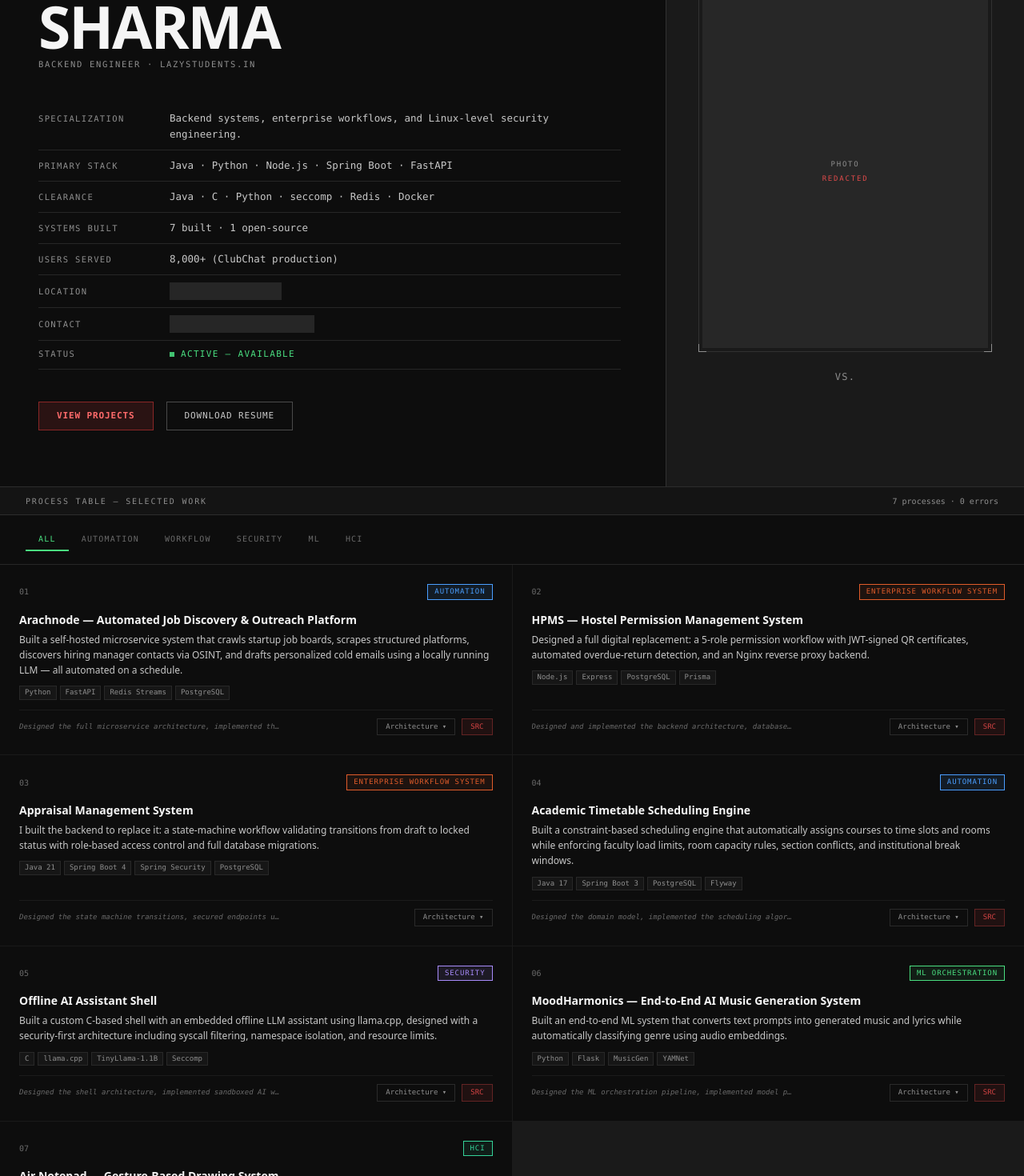
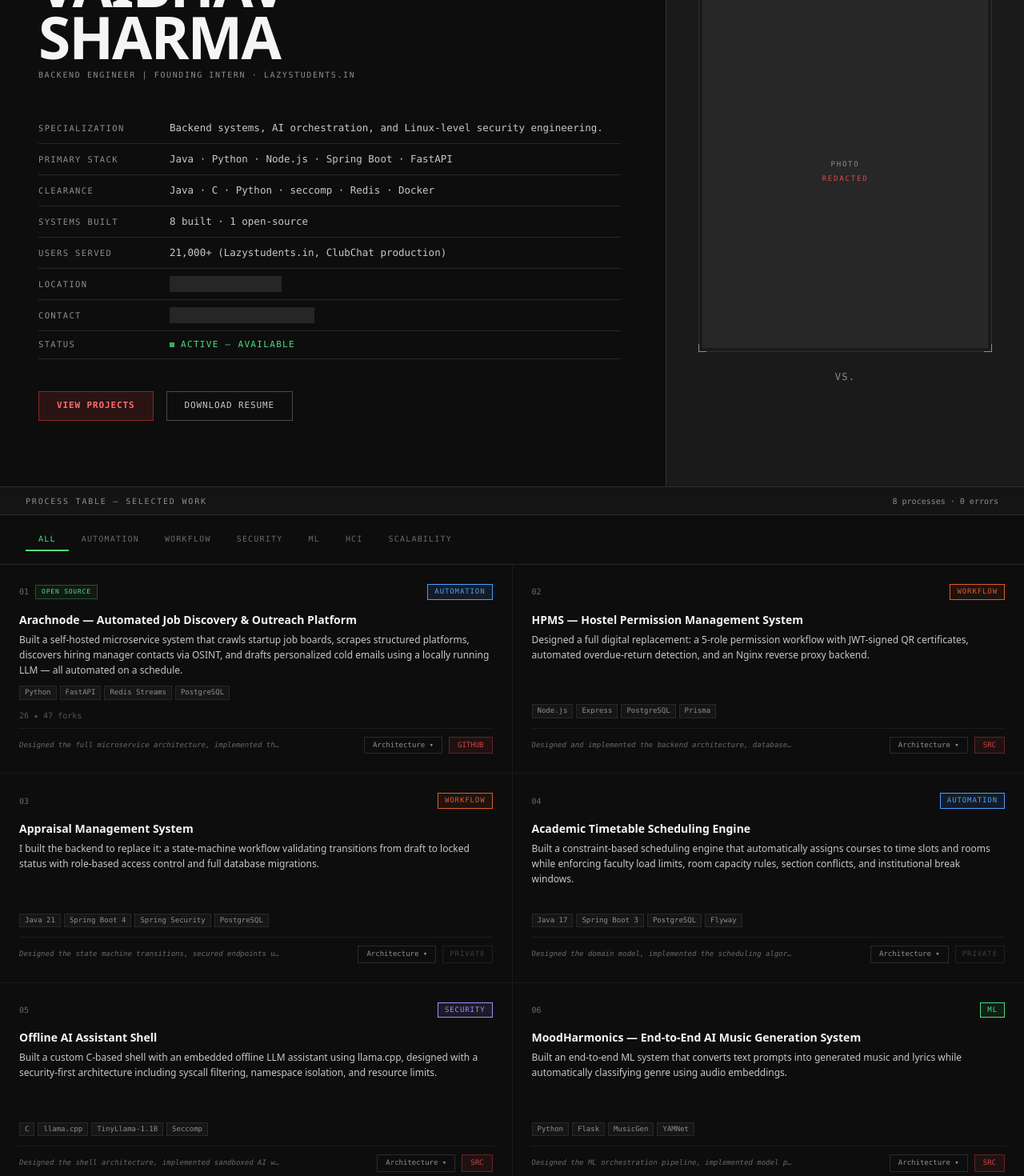
Before and after one commit to sharmavaibhav31/sharmavaibhav31.github.io, a React (Vite) app: page / in a window 1280 px wide. Shown: the part 240-1710 px from the top of the page at 80% size. Built offline with nearby package versions, Linux system fonts and the light colour scheme.

Commit message:
update: Projects section data update

```diff
--- a/src/components/sections/HeroSection.tsx
+++ b/src/components/sections/HeroSection.tsx
@@ -36,8 +36,8 @@ export const HeroSection: React.FC = () => {
                         <h1 className="font-sans text-[36px] sm:text-[56px] lg:text-[73px] font-black leading-[0.92] sm:leading-[0.88] tracking-[-1px] sm:tracking-[-2px] uppercase mb-[6px] sm:mb-2 break-keep whitespace-normal" style={{ color: 'var(--text-primary)' }}>
                             {resumeData.name.split(' ').map((n, i, arr) => <React.Fragment key={i}>{n}{i !== arr.length - 1 && <br />}</React.Fragment>)}
                         </h1>
-                        <h2 role="doc-subtitle" className="font-mono text-[10.5px] tracking-[0.16em] mb-[1.5rem] sm:mb-[2.5rem] uppercase whitespace-nowrap" style={{ color: 'var(--text-muted)' }}>
-                            BACKEND ENGINEER · LAZYSTUDENTS.IN
+                        <h2 role="doc-subtitle" className="font-mono text-[10px] tracking-[0.16em] mb-[1.5rem] sm:mb-[2.5rem] uppercase whitespace-nowrap" style={{ color: 'var(--text-muted)' }}>
+                            BACKEND ENGINEER | FOUNDING INTERN · LAZYSTUDENTS.IN
                         </h2>
                     </div>
 
@@ -93,11 +93,11 @@ export const HeroSection: React.FC = () => {
                     {/* Middle section — FIELD ROWS */}
                     <div className="flex flex-col">
                         {[
-                            { key: 'SPECIALIZATION', val: 'Backend systems, enterprise workflows, and Linux-level security engineering.' },
-                            { key: 'PRIMARY STACK',  val: 'Java · Python · Node.js · Spring Boot · FastAPI' },
-                            { key: 'CLEARANCE',      val: 'Java · C · Python · seccomp · Redis · Docker' },
-                            { key: 'SYSTEMS BUILT',  val: '7 built · 1 open-source' },
-                            { key: 'USERS SERVED',   val: '8,000+ (ClubChat production)' },
+                            { key: 'SPECIALIZATION', val: 'Backend systems, AI orchestration, and Linux-level security engineering.' },
+                            { key: 'PRIMARY STACK', val: 'Java · Python · Node.js · Spring Boot · FastAPI' },
+                            { key: 'CLEARANCE', val: 'Java · C · Python · seccomp · Redis · Docker' },
+                            { key: 'SYSTEMS BUILT', val: '8 built · 1 open-source' },
+                            { key: 'USERS SERVED', val: '21,000+ (Lazystudents.in, ClubChat production)' },
                         ].map(row => (
                             <div key={row.key} className="flex flex-row items-baseline py-[8px] sm:py-[9px] border-b-[0.5px] gap-[1.5rem]"
                                 style={{ borderColor: 'var(--border-default)' }}>
@@ -115,7 +115,7 @@ export const HeroSection: React.FC = () => {
                                 style={{ color: 'var(--text-muted)' }}>LOCATION</span>
                             <div className="flex flex-col">
                                 <span
-                                    className="font-mono text-[11px] sm:text-[11.5px] lg:text-[12.5px] font-normal leading-[1.6] select-none cursor-pointer px-[4px] py-[1px] min-w-[140px] inline-block transition-all duration-200 hover:!bg-transparent hover:!text-[#c8c8c8]"
+                                    className="font-mono text-[11px] sm:text-[11.5px] lg:text-[12.5px] font-normal leading-[1.6] select-none cursor-pointer px-[4px] py-0 min-w-[140px] inline-block transition-all duration-250 hover:!bg-transparent hover:!text-[#c8c8c8]"
                                     style={{
                                         background: isLocationRevealed ? 'transparent' : 'rgba(255, 255, 255, 0.10)',
                                         color: isLocationRevealed ? '#c8c8c8' : 'transparent'
@@ -133,7 +133,7 @@ export const HeroSection: React.FC = () => {
                                 style={{ color: 'var(--text-muted)' }}>CONTACT</span>
                             <div className="flex flex-col">
                                 <span
-                                    className="font-mono text-[11px] sm:text-[11.5px] lg:text-[12.5px] font-normal leading-[1.6] select-none cursor-pointer px-[4px] py-[1px] min-w-[140px] inline-block transition-all duration-200 hover:!bg-transparent hover:!text-[#c8c8c8]"
+                                    className="font-mono text-[11px] sm:text-[11.5px] lg:text-[12.5px] font-normal leading-[1.6] select-none cursor-pointer px-[4px] py-0 min-w-[140px] inline-block transition-all duration-250 hover:!bg-transparent hover:!text-[#c8c8c8]"
                                     style={{
                                         background: isContactRevealed ? 'transparent' : 'rgba(255, 255, 255, 0.10)',
                                         color: isContactRevealed ? '#c8c8c8' : 'transparent'
--- a/src/components/sections/ProjectsSection.tsx
+++ b/src/components/sections/ProjectsSection.tsx
@@ -5,6 +5,19 @@ import React, { useState, useRef, useEffect } from 'react';
 import projectsData from '../../data/projects.json';
 
 type Project = typeof projectsData[0];
+
+function getBadgeLabel(category: string): string {
+    const map: Record<string, string> = {
+        'Enterprise Workflow System': 'WORKFLOW',
+        'IoT Systems': 'IOT',
+        'ML Orchestration': 'ML',
+        'Automation': 'AUTOMATION',
+        'Security': 'SECURITY',
+        'Scalability': 'SCALABILITY',
+        'HCI': 'HCI',
+    };
+    return map[category] ?? category.toUpperCase();
+}
 
 const ProjectCard: React.FC<{ project: Project; index: number }> = ({ project, index }) => {
     const [isOpen, setIsOpen] = useState(false);
@@ -41,15 +54,30 @@ const ProjectCard: React.FC<{ project: Project; index: number }> = ({ project, i
     };
 
     const badgeStyle = getBadgeStyle(project.category);
+    const isPrivateProject = project.isPrivate === true || project.github === null;
 
     return (
         <article
-            className="flex flex-col p-[16px] sm:p-[14px] lg:p-6 border-b-[0.5px] border-[rgba(255,255,255,0.06)] sm:border-b-0"
+            className="flex flex-col h-full p-[16px] sm:p-[14px] lg:p-6 border-b-[0.5px] border-[rgba(255,255,255,0.06)] sm:border-b-0"
             style={{ background: '#0d0d0d' }}
         >
             {/* Top row */}
             <div className="flex justify-between items-center mb-4">
-                <span className="font-mono text-[10px] text-[#6a6a6a]">{formattedIndex}</span>
+                <div className="flex items-center gap-2">
+                    <span className="font-mono text-[10px] text-[#6a6a6a]">{formattedIndex}</span>
+                    {project.id === 'arachnode' && (
+                        <span
+                            className="font-mono text-[8px] tracking-[0.1em] px-[7px] py-[2px]"
+                            style={{
+                                color: '#4ade80',
+                                border: '0.5px solid rgba(74,222,128,0.3)',
+                                background: 'rgba(74,222,128,0.06)'
+                            }}
+                        >
+                            OPEN SOURCE
+                        </span>
+                    )}
+                </div>
                 {project.category && (
                     <span
                         className="font-mono text-[9px] tracking-[0.1em] px-[8px] py-[2px]"
@@ -59,7 +87,7 @@ const ProjectCard: React.FC<{ project: Project; index: number }> = ({ project, i
                             border: `0.5px solid ${badgeStyle.borderColor}`
                         }}
                     >
-                        {project.category.toUpperCase()}
+                        {getBadgeLabel(project.category)}
                     </span>
                 )}
             </div>
@@ -71,7 +99,7 @@ const ProjectCard: React.FC<{ project: Project; index: number }> = ({ project, i
 
             {/* Description */}
             <div
-                className="project-desc-clamp font-sans text-[12px] text-[#c8c8c8] leading-[1.6] mb-[10px]"
+                className="project-desc-clamp font-sans text-[12px] text-[#c8c8c8] leading-[1.6] mb-[10px] flex-1"
             >
                 {project.solution}
             </div>
@@ -92,6 +120,16 @@ const ProjectCard: React.FC<{ project: Project; index: number }> = ({ project, i
                     </span>
                 ))}
             </div>
+
+            {/* Arachnode metrics row */}
+            {project.id === 'arachnode' && (
+                <div
+                    className="font-mono text-[10px] mb-[8px]"
+                    style={{ color: 'rgba(255,255,255,0.3)' }}
+                >
+                    26 ★  47 forks
+                </div>
+            )}
 
             {/* Architecture Drawer */}
             <div
@@ -138,7 +176,7 @@ const ProjectCard: React.FC<{ project: Project; index: number }> = ({ project, i
                     {project.role}
                 </div>
 
-                <div className="flex gap-2 w-full sm:w-auto">
+                <div className="flex gap-2 w-full sm:w-auto items-center">
                     <button
                         onClick={() => setIsOpen(!isOpen)}
                         className="flex-1 sm:flex-none flex items-center justify-center font-mono text-[10px] sm:text-[9px] px-[10px] h-[36px] sm:h-auto sm:py-[3px] bg-transparent transition-colors hover:bg-[rgba(255,255,255,0.05)] cursor-pointer"
@@ -146,7 +184,17 @@ const ProjectCard: React.FC<{ project: Project; index: number }> = ({ project, i
                     >
                         Architecture {isOpen ? '▴' : '▾'}
                     </button>
-                    {project.github && (
+                    {isPrivateProject ? (
+                        <span
+                            className="font-mono text-[9px] tracking-[0.1em] px-[8px] py-[3px] shrink-0 flex items-center justify-center select-none"
+                            style={{
+                                color: 'rgba(255,255,255,0.2)',
+                                border: '0.5px solid rgba(255,255,255,0.08)'
+                            }}
+                        >
+                            PRIVATE
+                        </span>
+                    ) : (
                         <button
                             className="shrink-0 flex items-center justify-center font-mono text-[10px] sm:text-[9px] px-[20px] sm:px-[10px] h-[36px] sm:h-auto sm:py-[3px] transition-colors hover:bg-[rgba(255,65,65,0.15)] cursor-pointer"
                             style={{
@@ -154,9 +202,9 @@ const ProjectCard: React.FC<{ project: Project; index: number }> = ({ project, i
                                 background: 'rgba(255,65,65,0.08)',
                                 border: '0.5px solid rgba(255,80,80,0.3)'
                             }}
-                            onClick={() => window.open(project.github, '_blank')}
+                            onClick={() => window.open(project.github!, '_blank')}
                         >
-                            SRC
+                            {project.id === 'arachnode' ? 'GITHUB' : 'SRC'}
                         </button>
                     )}
                 </div>
@@ -172,16 +220,13 @@ export const ProjectsSection: React.FC = () => {
         projectsData.map(p => p.category).filter(Boolean)
     )) as string[];
 
-    const getDisplayLabel = (cat: string) => {
-        if (cat === 'Enterprise Workflow System') return 'WORKFLOW';
-        if (cat === 'ML Orchestration') return 'ML';
-        if (cat === 'IoT Systems') return 'IOT';
-        return cat.toUpperCase();
-    };
-
     const filters = ['ALL', ...categories];
 
-    const filteredProjects = projectsData.filter(p =>
+    const sortedProjects = [...projectsData].sort((a, b) =>
+        ((a as any).display_order ?? 0) - ((b as any).display_order ?? 0)
+    );
+
+    const filteredProjects = sortedProjects.filter(p =>
         activeFilter === 'ALL' || p.category === activeFilter
     );
 
@@ -193,11 +238,6 @@ export const ProjectsSection: React.FC = () => {
                     -webkit-box-orient: vertical;
                     overflow: hidden;
                     -webkit-line-clamp: 4;
-                }
-                @media (min-width: 640px) {
-                    .project-desc-clamp {
-                        -webkit-line-clamp: 3;
-                    }
                 }
                 .filter-scrollbar-hide::-webkit-scrollbar {
                     display: none;
@@ -224,7 +264,7 @@ export const ProjectsSection: React.FC = () => {
                 }}>
                 {filters.map(filter => {
                     const isActive = activeFilter === filter;
-                    const displayLabel = filter === 'ALL' ? 'ALL' : getDisplayLabel(filter);
+                    const displayLabel = filter === 'ALL' ? 'ALL' : getBadgeLabel(filter);
                     return (
                         <button
                             key={filter}
@@ -243,11 +283,14 @@ export const ProjectsSection: React.FC = () => {
 
             {/* PROJECT GRID */}
             <div
-                className="w-full grid grid-cols-1 sm:grid-cols-2 sm:gap-[1px] bg-transparent sm:bg-[#1a1a1a]"
+                className="w-full grid grid-cols-1 sm:grid-cols-2 sm:gap-[1px] bg-transparent sm:bg-[#1a1a1a] [grid-auto-rows:1fr]"
             >
                 {filteredProjects.map((project, index) => (
                     <ProjectCard key={project.id} project={project as Project} index={index} />
                 ))}
+                {filteredProjects.length % 2 !== 0 && (
+                    <div aria-hidden="true" style={{ background: 'transparent' }} />
+                )}
             </div>
         </section>
     );
--- a/src/data/projects.json
+++ b/src/data/projects.json
@@ -7,6 +7,10 @@
         "status": "open-source",
         "category": "Automation",
         "github": "https://github.com/sharmavaibhav31/arachnode",
+        "isPrivate": false,
+        "liveUrl": null,
+        "metrics": { "stars": 26, "forks": 47 },
+        "display_order": 0,
         "stack": ["Python", "FastAPI", "Redis Streams", "PostgreSQL", "Docker", "Scrapy", "Playwright", "pytest", "testcontainers"],
         "stats": { "stars": 26, "forks": 47, "commits": 143, "issues": 32, "prs": "25+" },
         "story": "Built because I genuinely needed it — manually tracking job postings and cold-emailing recruiters was unscalable as placement season approached.",
@@ -29,7 +33,10 @@
         "year": "2024–2025",
         "status": "institution-project",
         "category": "Enterprise Workflow System",
-        "github": "https://github.com/sharmavaibhav31/biometricValidationSystem",
+        "github": "https://github.com/sharmavaibhav31/Hostel-outing-manager",
+        "isPrivate": false,
+        "liveUrl": null,
+        "display_order": 1,
         "stack": ["Node.js", "Express", "PostgreSQL", "Prisma", "React", "JWT", "Docker", "Nginx", "node-cron", "QR Codes"],
         "story": "Hostel students had to hand-write permission letters on A4 sheets — wardens often unavailable, no audit trail. I designed the full digital replacement.",
         "bullets": [
@@ -46,13 +53,16 @@
         "role": "Designed and implemented the backend architecture, database schema, authentication system, workflow APIs, and role-based authorization logic."
     },
     {
-        "id": "appraisal",
+        "id": "appraisal-management",
         "title": "Appraisal Management System",
         "subtitle": "Faculty Workflow Backend",
         "year": "2026",
         "status": "institution-project",
         "category": "Enterprise Workflow System",
         "github": null,
+        "isPrivate": true,
+        "liveUrl": null,
+        "display_order": 2,
         "stack": ["Java 21", "Spring Boot 4", "Spring Security", "PostgreSQL", "Flyway", "JWT", "Docker", "OpenAPI"],
         "story": "The college's faculty appraisal process was entirely paper-based — no audit trail, no consistency. I built the backend to replace it.",
         "bullets": [
@@ -73,7 +83,10 @@
         "year": "2026",
         "status": "personal",
         "category": "Automation",
-        "github": "https://github.com/sharmavaibhav31/timetable_management",
+        "github": null,
+        "isPrivate": true,
+        "liveUrl": null,
+        "display_order": 3,
         "stack": ["Java 17", "Spring Boot 3", "PostgreSQL", "Flyway", "H2 Testing", "Apache POI", "Docker"],
         "story": "Departments spend days generating timetables manually each semester. The constraint-satisfaction problem hooked me.",
         "bullets": [
@@ -94,7 +107,10 @@
         "year": "2025",
         "status": "personal",
         "category": "Security",
-        "github": "https://github.com/sharmavaibhav31/mini-shell-C-programming",
+        "github": "https://github.com/sharmavaibhav31/offline-shell-assistant",
+        "isPrivate": false,
+        "liveUrl": null,
+        "display_order": 4,
         "stack": ["C", "llama.cpp", "TinyLlama-1.1B", "Seccomp", "Linux Namespaces", "rlimits", "CMake"],
         "story": "I wanted AI assistance in my terminal, locally, with no internet. Making it safe on a live system turned it into a real security engineering problem.",
         "bullets": [
@@ -116,6 +132,9 @@
         "status": "personal",
         "category": "ML Orchestration",
         "github": "https://github.com/sharmavaibhav31/MoodHarmonics",
+        "isPrivate": false,
+        "liveUrl": null,
+        "display_order": 5,
         "demo": "https://mood-harmonics.vercel.app/",
         "stack": ["Python", "Flask", "MusicGen", "YAMNet", "GPT (fine-tuned)", "PyTorch", "TensorFlow", "MongoDB", "React"],
         "story": "Not another AI music app — the goal was to answer: can multiple ML models with different runtimes be orchestrated into a reliable, end-to-end system?",
@@ -138,6 +157,10 @@
         "status": "personal",
         "category": "HCI",
         "github": "https://github.com/sharmavaibhav31/air-notepad",
+        "isPrivate": false,
+        "liveUrl": null,
+        "metrics": { "stars": 10, "forks": 3 },
+        "display_order": 6,
         "stack": ["Python", "OpenCV", "MediaPipe", "NumPy", "Jupyter"],
         "story": "Built for fun — wanted my own air-drawing Paint app. The LinkedIn post reached 176,000+ impressions.",
         "bullets": [
@@ -150,5 +173,29 @@
         "architecture": "Webcam → MediaPipe Hand Landmarks → Gesture Recognition → Coordinate Smoothing → OpenCV Canvas Rendering",
         "impact": "176,000+ LinkedIn impressions — proof that something built from pure curiosity can resonate widely.",
         "role": "Designed gesture recognition logic, implemented smoothing algorithms to stabilize drawing strokes, and built the real-time computer vision processing pipeline."
+    },
+    {
+        "id": "urlshortener",
+        "title": "Distributed URL Shortener (System Design Study)",
+        "subtitle": "High-Throughput Distributed URL Shortener",
+        "year": "2025",
+        "status": "personal",
+        "category": "Scalability",
+        "github": "https://github.com/sharmavaibhav31/urlshortner",
+        "isPrivate": false,
+        "liveUrl": null,
+        "display_order": 7,
+        "stack": ["Java", "Spring Boot", "Redis", "PostgreSQL", "Docker", "Base62"],
+        "story": "System design deep dive into building a high-throughput, low-latency URL shortening service using Base62 encoding and Redis caching.",
+        "bullets": [
+            "Implemented Base62 encoding with distributed range-based ID generation for unique, collision-free short URLs.",
+            "Designed multi-tier caching with Redis ahead of PostgreSQL to achieve low-latency URL resolution under heavy read traffic.",
+            "Built containerized deployment setup with Docker Compose, health checks, and database connection pooling."
+        ],
+        "problem": "High-scale URL shortening requires ultra-low latency redirection, high read throughput, and collision-free key generation at scale.",
+        "solution": "Built a distributed URL shortener utilizing Base62 encoding, Redis caching for fast lookups, and PostgreSQL for persistent mapping storage.",
+        "architecture": "Client → Nginx → Spring Boot Service → Redis Cache → PostgreSQL Database",
+        "impact": "Low-latency URL resolution with high cache hit ratio and scalable Base62 ID allocation.",
+        "role": "Designed the system architecture, key generation strategy, cache-aside read pattern, and database schema."
     }
 ]
```
